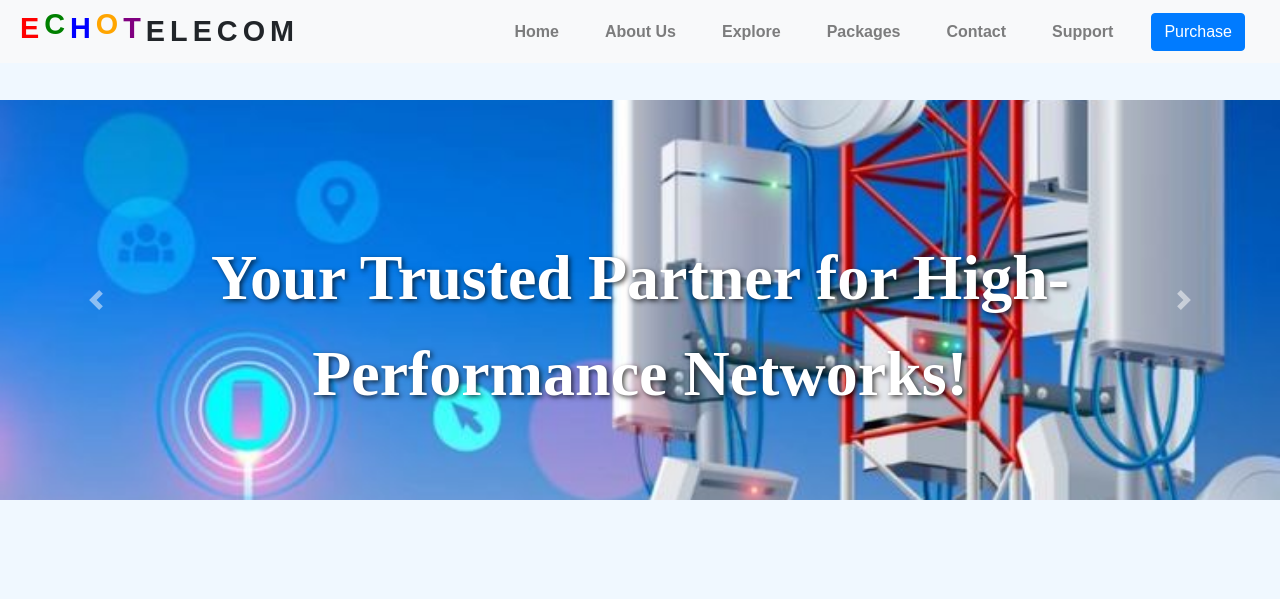
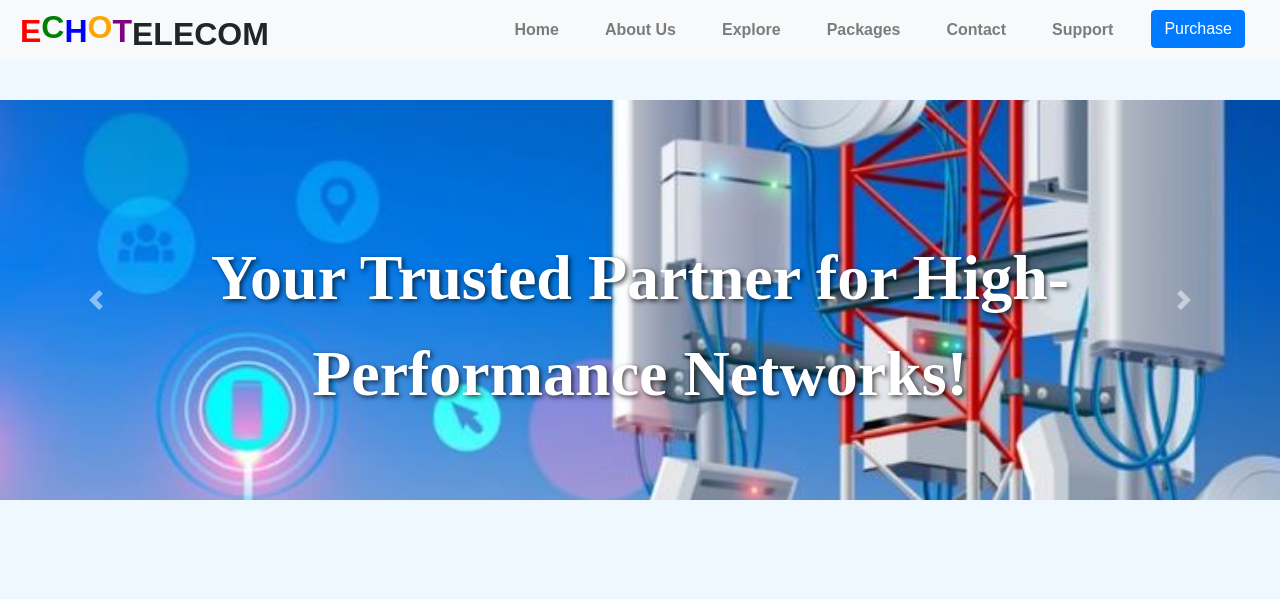
Before and after one commit to brusque7ns/echotelecom, a Flask app: page / in a window 1280 px wide; the page is wider, and only the part inside the window is pictured. Shown: the top 599 px of that part. Run offline with Flask 3, Linux system fonts and the light colour scheme; some libraries are stand-ins or nearby versions.

Commit message:
Update styles.css

```diff
--- a/static/styles.css
+++ b/static/styles.css
@@ -115,39 +115,15 @@
     background-color: #c71b32;
     color: white;
 }
+/* Animated "ECHOTELECOM" text */
 .echotelecom {
-    font-size: 1.8rem;
+    font-size: 2rem;
     font-weight: bold;
+    position: absolute;
+    top: 10px;
+    left: 20px;
     display: flex;
-    gap: 5px;
-    white-space: nowrap;
 }
-
-/* Ensure navbar content stays aligned */
-.navbar {
-    display: flex;
-    justify-content: space-between;
-    align-items: center;
-    width: 100%;
-    padding: 10px 20px;
-    position: fixed;
-    top: 0;
-    left: 0;
-    background-color: #333;
-    z-index: 10;
-}
-
-/* Ensure navigation links are aligned properly */
-.navbar-nav {
-    display: flex;
-    align-items: center;
-}
-
-/* Adjust spacing */
-.echotelecom {
-    margin-right: 20px;
-}
-
 
 .echotelecom span {
     display: inline-block;
```
